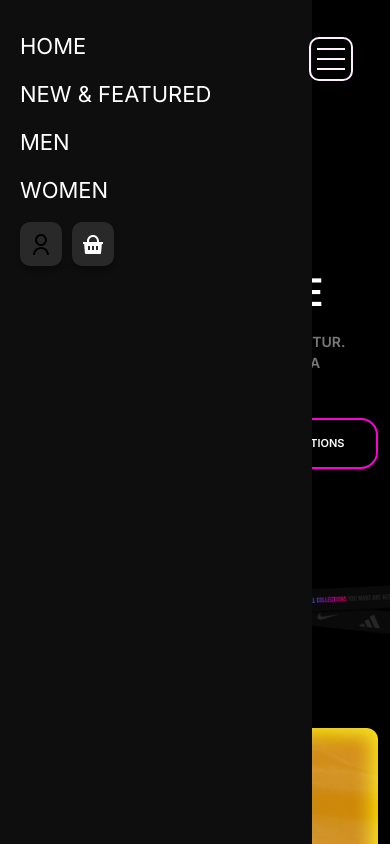
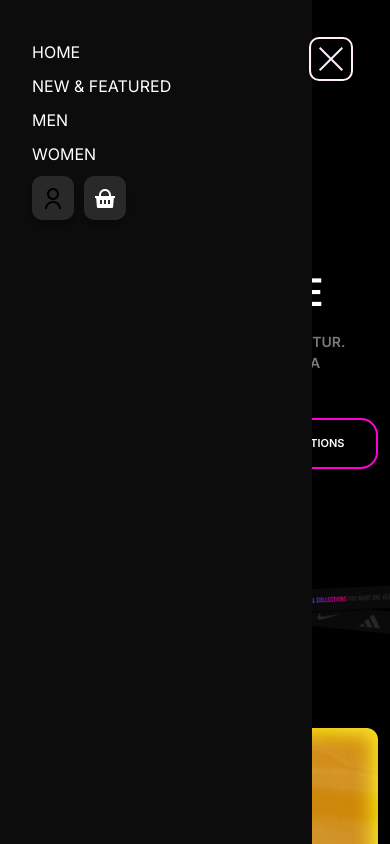
Before and after one commit to normansrgn/graduateWork, a React app: page / in a window 390 px wide. Both pictures are taken after a click on the button 331 px from the left and 58 px from the top of the page. Shown: the top 844 px of the page. Built offline with nearby package versions, Linux system fonts and the light colour scheme; the HTML template or start-up script is replaced by a standard one.

Commit message:
burger menu adaptive fix

```diff
--- a/src/components/BurgerMenu/BurgerMenu.jsx
+++ b/src/components/BurgerMenu/BurgerMenu.jsx
@@ -1,10 +1,9 @@
-import { Component } from "react";
 import React, { useState } from "react";
+import "./__burgermenu.scss"; // Предполагается, что стили находятся в этом файле
+import "../Header/__header.scss";
 
 import { Link } from "react-router-dom";
 
-import "./__burgermenu.scss";
-import "../Header/__header.scss";
 const BurgerMenu = () => {
   const [isOpen, setIsOpen] = useState(false);
 
@@ -12,16 +11,29 @@ const BurgerMenu = () => {
     setIsOpen(!isOpen);
   };
 
+  const closeMenu = (e) => {
+    // Закрываем меню, если клик произошел вне содержимого меню
+    if (!e.target.classList.contains("burger__content")) {
+      setIsOpen(false);
+    }
+  };
+
   return (
     <div className="burger_menu">
       <button id="burger__btn" type="button" onClick={toggleMenu}>
-        <span id="burgerSpan"></span>
+        <span
+          id="burgerSpan"
+          className={isOpen ? "btn-open-animation" : ""}
+        ></span>
       </button>
-      <aside className={`burger__container ${isOpen ? "open" : ""}`}>
+      <aside
+        className={`burger__container ${isOpen ? "open" : ""}`}
+        onClick={closeMenu}
+      >
         <div className="burger__content">
-          <div className="burger__nav">
-            <nav>
-              <ol>
+          <div className="burger__content">
+            <nav className="burger__nav">
+              <ol className="burgerMenu_list">
                 <Link to="/">
                   <li>home</li>
                 </Link>
--- a/src/components/BurgerMenu/__burgermenu.scss
+++ b/src/components/BurgerMenu/__burgermenu.scss
@@ -7,20 +7,6 @@
   display: none;
 }
 
-.burger__nav {
-  & ol {
-    display: flex;
-    flex-direction: column;
-    gap: 15px;
-    padding: 0 !important;
-    & li {
-        color: white;
-        font-size: 30px;
-        text-transform: uppercase;
-    }
-  }
-}
-
 .burger__container {
   width: 100vw;
   height: 100vh;
@@ -28,22 +14,33 @@
   top: 0;
   left: -100%;
   visibility: hidden;
-  transition: 0.3s;
+  transition: .3s;
   z-index: 5000;
 }
 
 .burger__content {
-  background: #0e0e0e;
+  padding: 20px 0px;
+  background: #0c0c0c;
   width: 80%;
   height: 100%;
   color: black;
-  padding: 30px 0px 0px 20px;
+}
+
+.burgerMenu_list {
+  display: flex;
+  flex-direction: column;
+  gap: 10px;
+
+  & li {
+    color: white;
+    text-transform: uppercase;
+  }
 }
 
 .burger__container.open {
   left: 0;
   visibility: visible;
-  transition: 0.3s;
+  transition: .3s;
 }
 
 #burger__btn {
@@ -58,10 +55,6 @@
   gap: 0.375rem;
   position: relative;
   z-index: 5001;
-}
-
-.navigation_item li {
-  font-size: 30px;
 }
 
 #burger__btn span {
@@ -119,9 +112,4 @@
   .burger_menu {
     display: block;
   }
-  .burger__nav {
-    li {
-      font-size: 22px !important;;
-    }
-  }
 }
```
